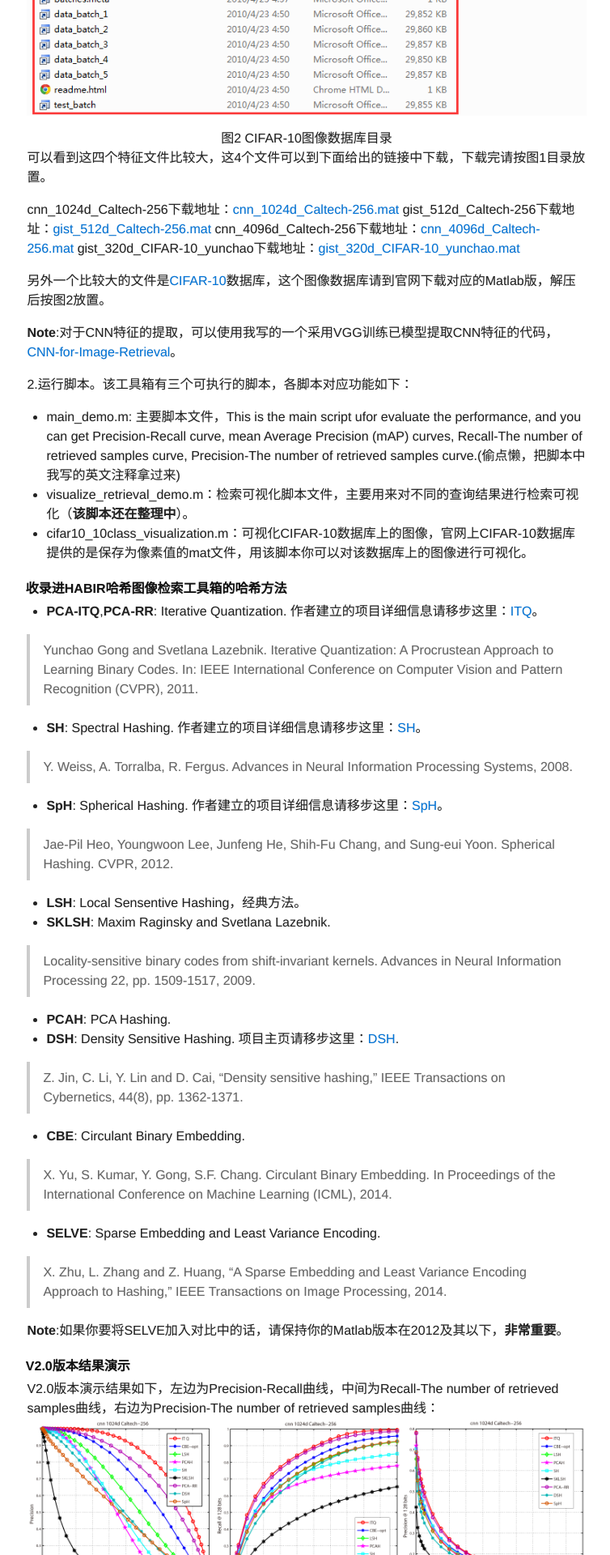
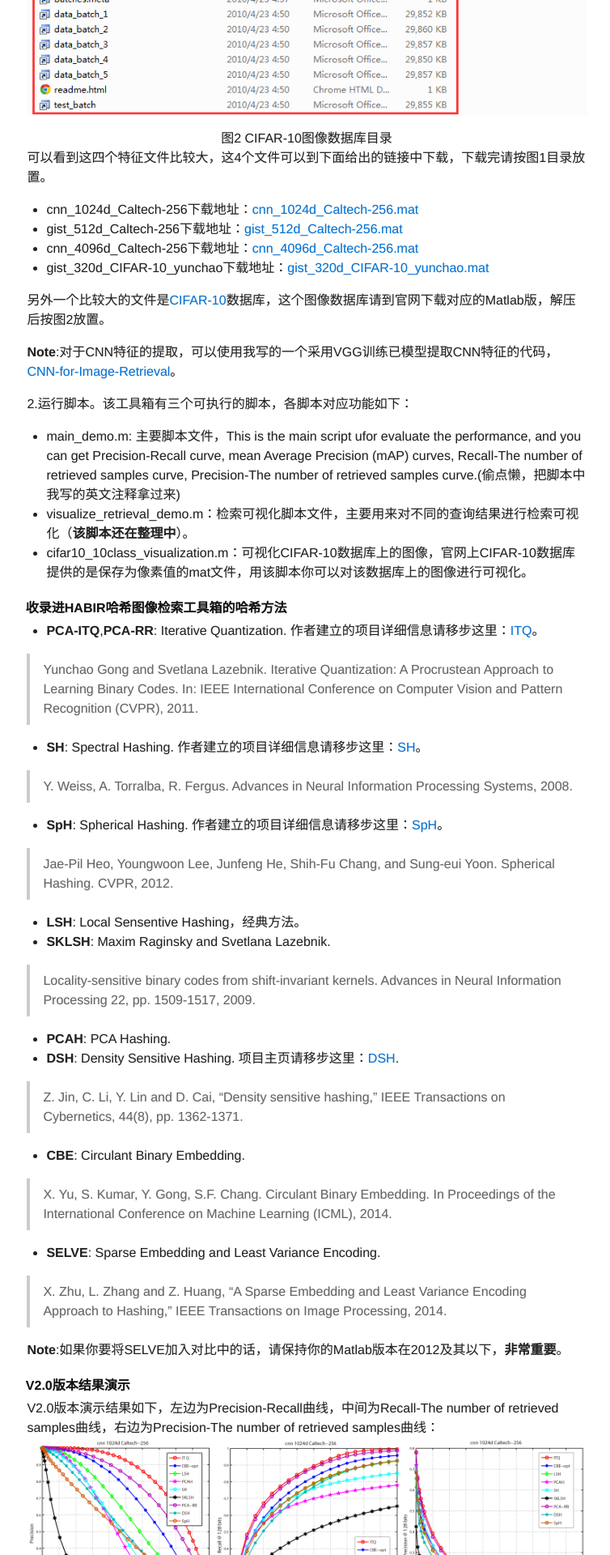
Before and after one commit to willard-yuan/habir, a Jekyll site: the page built from index.md, in a window 1280 px wide. Shown: the part 1179-3099 px from the top of the page at 81% size, without its empty margins (261-1015 px from the left). Built offline with Jekyll 4.4.1, drawn with Linux system fonts in a browser that asks for light colours.

```diff
--- a/index.md
+++ b/index.md
@@ -11,19 +11,17 @@ HABIR哈希图像检索工具箱是一个用Matlab语言写的集成了经典哈
 ###怎样使用HABIR哈希图像检索工具箱？
 1. 下载数据库。在本地计算机上，HABIR的文件目录结构如下图所示：
 <img src="./doc/downfiles.png" alt="precision-recall-64bits"/>
-
 <center>图1 工具包目录</center>
 
 <img src="./doc/CIFAR-10.png" alt="precision-recall-64bits"/>
-
 <center>图2 CIFAR-10图像数据库目录</center>
 
 可以看到这四个特征文件比较大，这4个文件可以到下面给出的链接中下载，下载完请按图1目录放置。
 
-cnn\_1024d\_Caltech-256下载地址：[cnn_1024d_Caltech-256.mat](http://pan.baidu.com/s/1o67k5RG)
-gist\_512d\_Caltech-256下载地址：[gist_512d_Caltech-256.mat](http://pan.baidu.com/s/1jG8ECZW)
-cnn\_4096d\_Caltech-256下载地址：[cnn_4096d_Caltech-256.mat](http://pan.baidu.com/s/1eQIWkro)
-gist\_320d\_CIFAR-10\_yunchao下载地址：[gist_320d_CIFAR-10_yunchao.mat](http://pan.baidu.com/s/1o61KSQI)
+- cnn\_1024d\_Caltech-256下载地址：[cnn_1024d_Caltech-256.mat](http://pan.baidu.com/s/1o67k5RG)
+- gist\_512d\_Caltech-256下载地址：[gist_512d_Caltech-256.mat](http://pan.baidu.com/s/1jG8ECZW)
+- cnn\_4096d\_Caltech-256下载地址：[cnn_4096d_Caltech-256.mat](http://pan.baidu.com/s/1eQIWkro)
+- gist\_320d\_CIFAR-10\_yunchao下载地址：[gist_320d_CIFAR-10_yunchao.mat](http://pan.baidu.com/s/1o61KSQI)
 
 另外一个比较大的文件是[CIFAR-10](http://www.cs.toronto.edu/~kriz/cifar.html)数据库，这个图像数据库请到官网下载对应的Matlab版，解压后按图2放置。
 
@@ -99,7 +102,7 @@ V1.x版本演示结果如下，在64位编码下，查准率与召回率曲线
 
 <img src="./doc/v1/MAP.png" alt="map-numbers-of-bits"/>
 
-检索实例
+<center>检索实例</center>
 
 <p align="center"><img src="./doc/v1/horse_ID8_128_1.png" alt="horse"/></p>
 <p align="center"><img src="./doc/v1/horse_ID8_128_2.png" alt="horse"/></p>
```
Also changed, not shown: other parts of index.md (+11 -6 lines).
